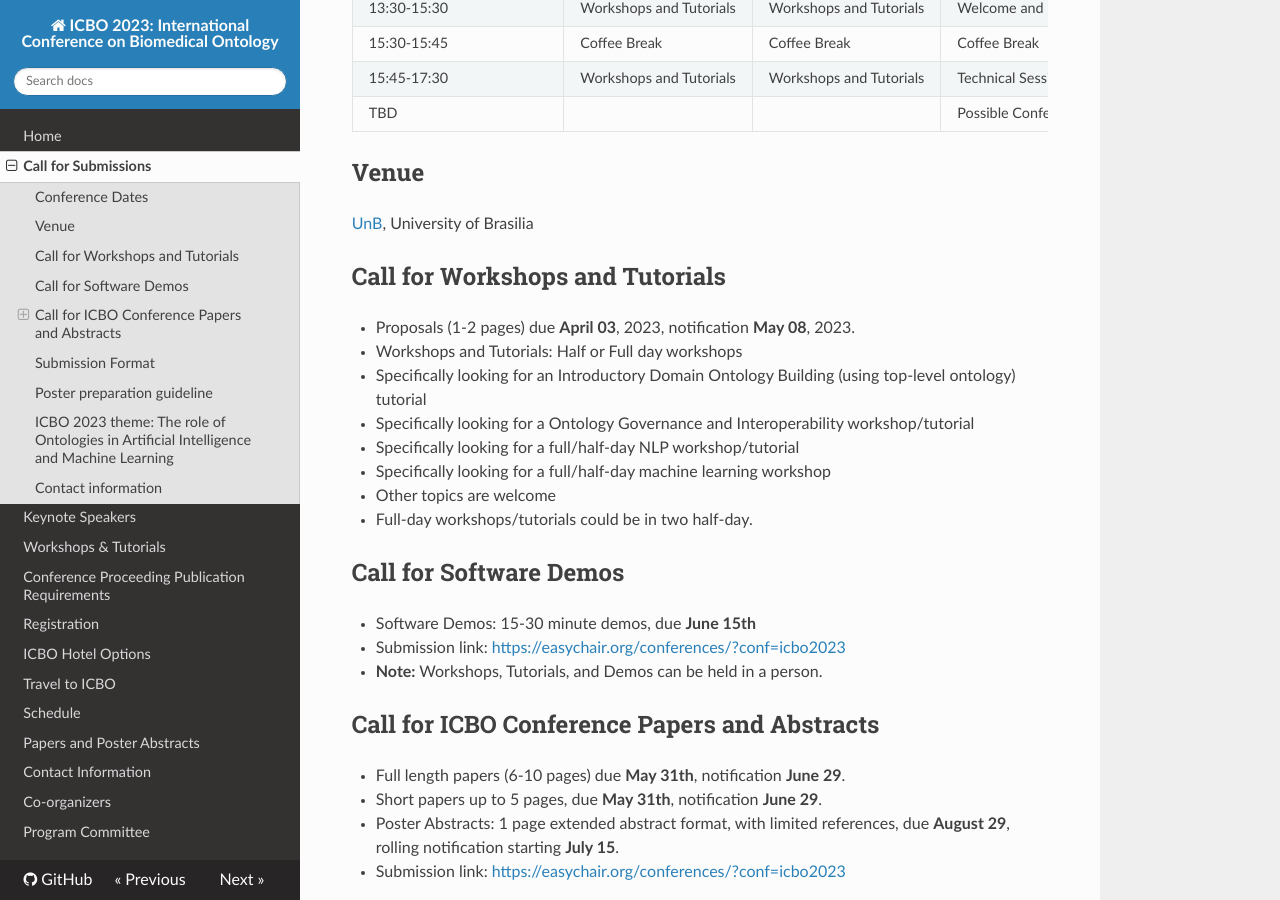
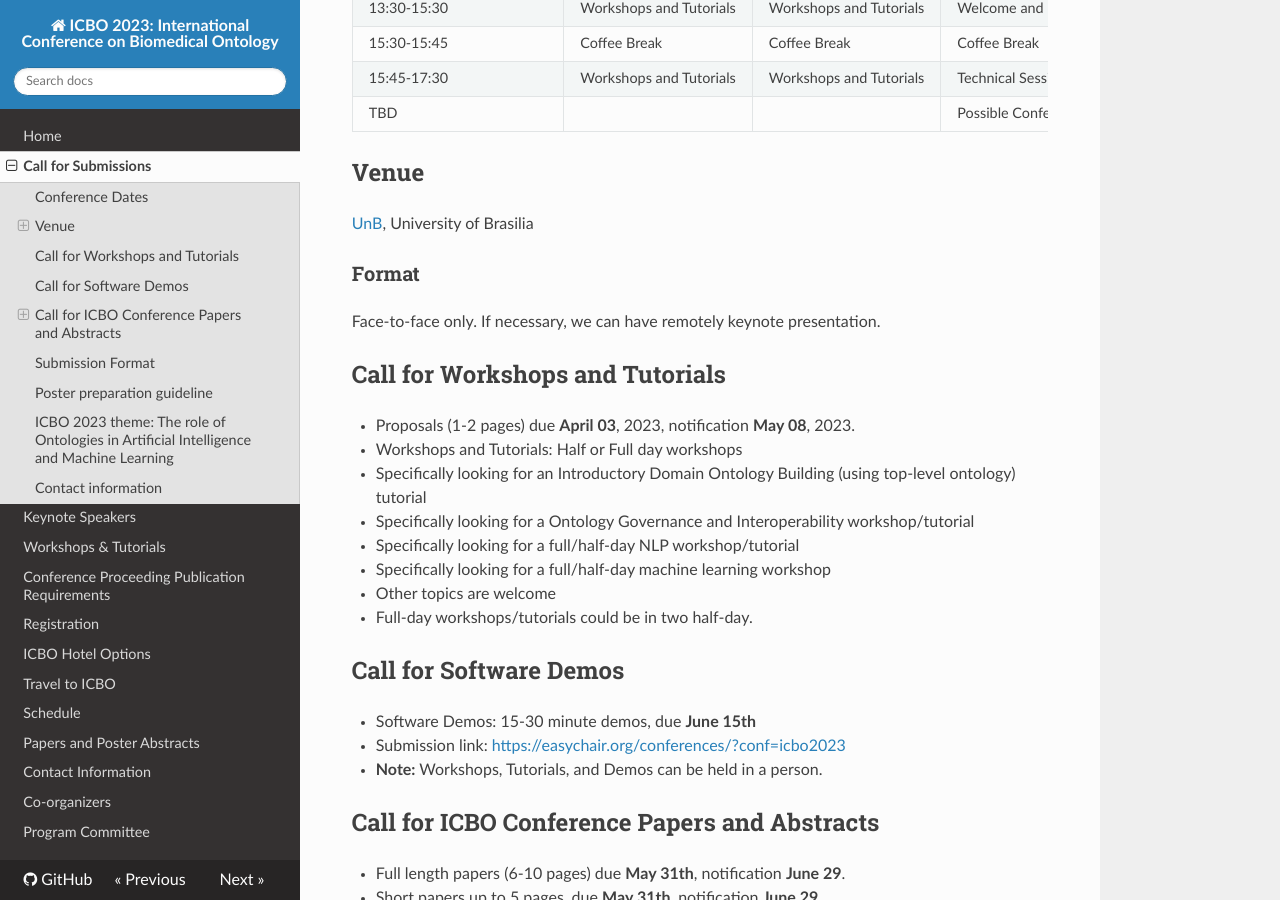
Before and after one commit to ICBO-conference/icbo2023, an MkDocs documentation site: the page built from docs/call-for-submissions.md, in a window 1280 px wide and 900 px high, scrolled down 616 px. Built offline with MkDocs 1.6.1, drawn with Linux system fonts in a browser that asks for light colours; nearby versions of some CDN libraries.

Commit message:
submissions

```diff
--- a/docs/call-for-submissions.md
+++ b/docs/call-for-submissions.md
@@ -22,6 +22,9 @@ Ontobras will share Keynotes and workshops and tutorials)
 
 ## Venue
 [UnB](https://international.unb.br), University of Brasilia
+
+### Format
+Face-to-face only. If necessary, we can have remotely keynote presentation.
 
 ## Call for Workshops and Tutorials
 - Proposals (1-2 pages) due **April 03**, 2023, notification **May 08**, 2023.
```
